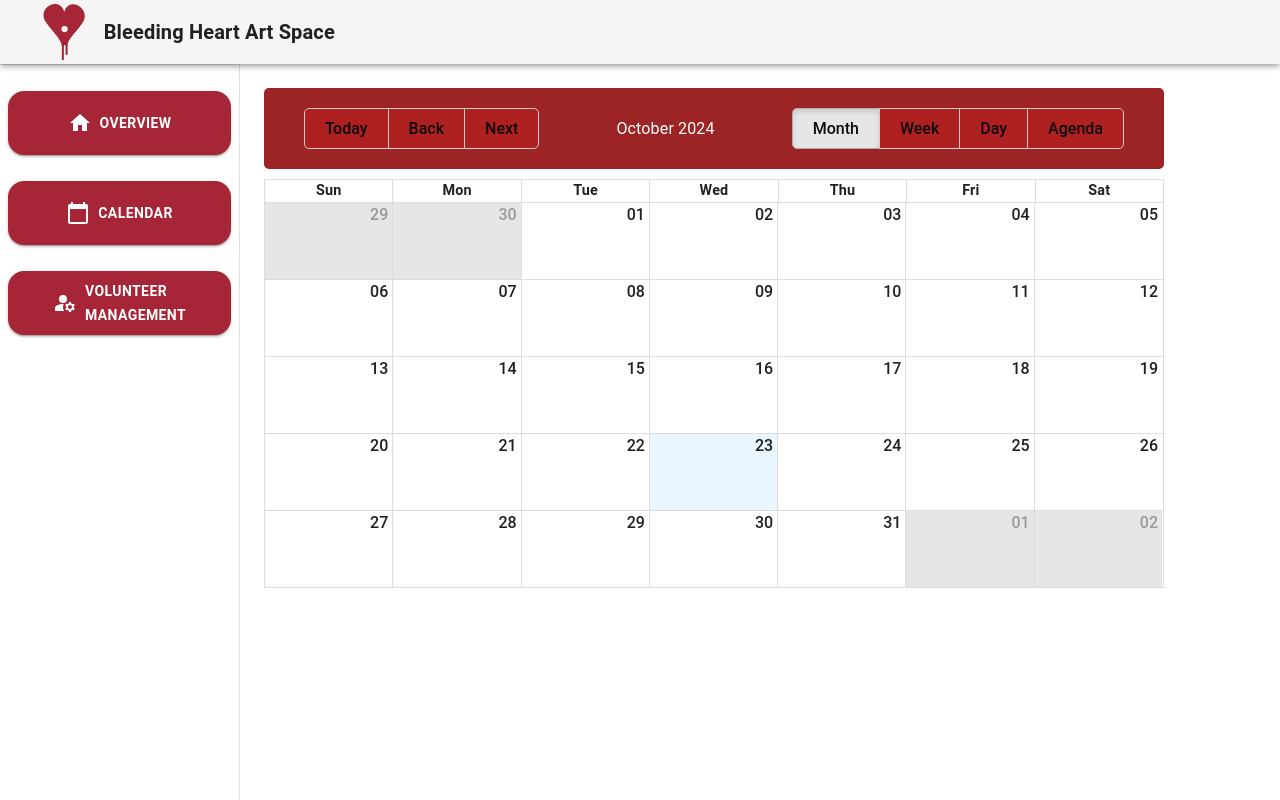
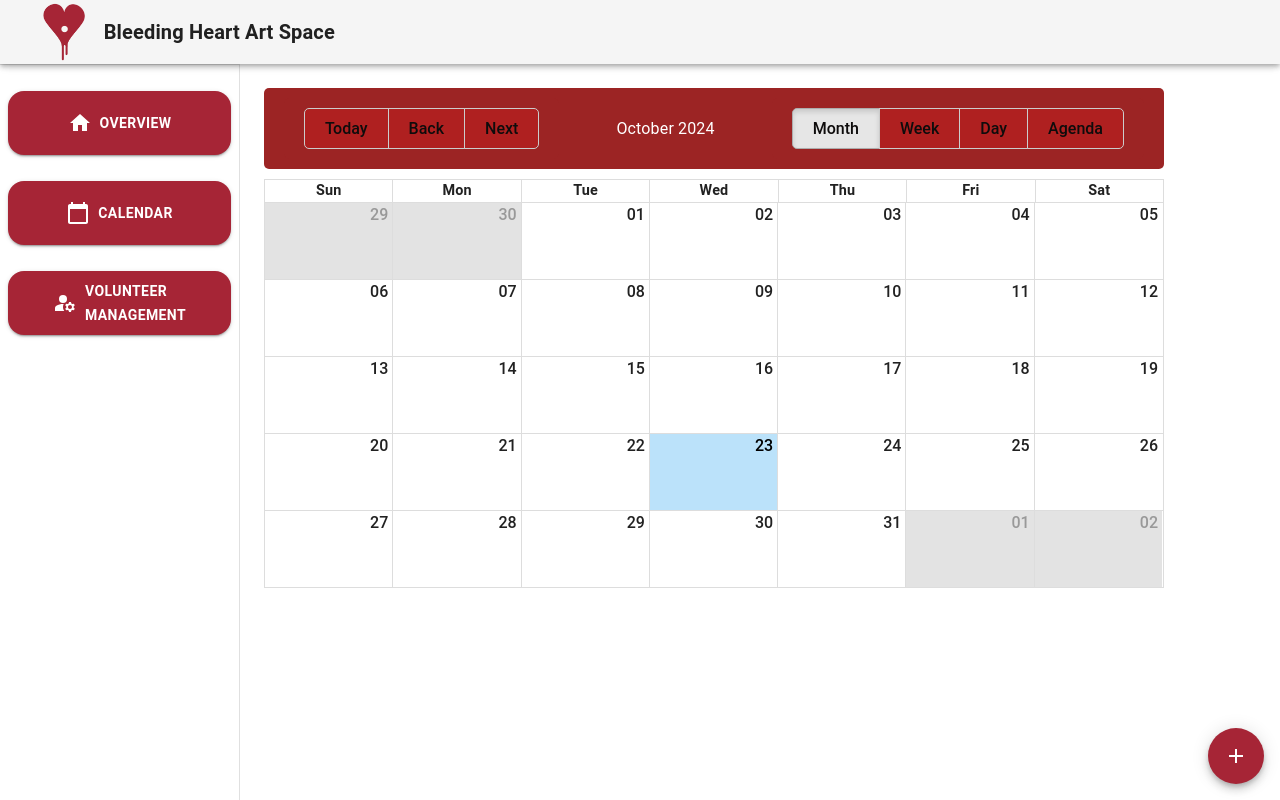
Before and after one commit to UAlberta-CMPUT401/f24project-Bleeding-Heart-Art-Space, a React (Vite) app in the folder frontend/: page /calendar in a window 1280 px wide. Built offline with nearby package versions, Linux system fonts and the light colour scheme; no server answers.

Commit message:
Modified the create and edit forms. Added a FAB for event creation to calendar

```diff
--- a/frontend/src/app/pages/BasicCalendar/BasicCalendar.css
+++ b/frontend/src/app/pages/BasicCalendar/BasicCalendar.css
@@ -27,3 +27,30 @@
     border-radius: 5px; /* Add rounded corners */
     padding: 10px 20px; /* Adjust padding */
 }
+
+.rbc-off-range-bg {
+    background-color: rgba(200, 200, 200, 0.5); /* Light gray */
+}
+
+.rbc-today {
+    color: black;
+    background-color: rgb(187, 226, 250);
+}
+
+.rbc-current {
+    color: black;
+}
+
+.floating-button {
+    position: fixed;
+    bottom: 16px;
+    right: 16px;
+    z-index: 1000;
+}
+
+@media (max-width: 600px) {
+    .floating-button {
+        bottom: 10px;
+        right: 10px;
+    }
+}
--- a/frontend/src/app/pages/BasicCalendar/BasicCalendar.tsx
+++ b/frontend/src/app/pages/BasicCalendar/BasicCalendar.tsx
@@ -1,6 +1,8 @@
 import EventCalendar from "./Components/CalendarEvent";
 import { useNavigate } from "react-router-dom"; // Import useNavigate
 import './BasicCalendar.css';
+import { Fab } from '@mui/material';
+import AddIcon from '@mui/icons-material/Add';
 
 export default function BasicCalendar() {
 
@@ -16,9 +18,30 @@ export default function BasicCalendar() {
         navigate(`/create-event?start=${slotInfo.start.toISOString()}&end=${slotInfo.end.toISOString()}`); // Navigates to CreateEvent page with start, end dates and times
     };
 
+    // Function to handle FAB click
+    const handleFabClick = () => {
+        navigate('/create-event'); // Navigates to CreateEvent page without start and end dates
+    };
+
     return (
         <div style={{ maxWidth: 900 }}>
             <EventCalendar onEventClick={handleEventClick} onSlotSelect={handleSlotSelect} />
+
+            <Fab
+                color="primary"
+                aria-label="add"
+                className="floating-button"
+                onClick={handleFabClick}
+                style={{
+                    position: 'fixed',
+                    bottom: 16,
+                    right: 16,
+                    zIndex: 1000
+                }}
+            >
+                <AddIcon />
+            </Fab>
+
         </div>
     );
 }
--- a/frontend/src/app/pages/CreateEvent/CreateEvent.module.css
+++ b/frontend/src/app/pages/CreateEvent/CreateEvent.module.css
@@ -2,16 +2,17 @@
     display: flex;
     justify-content: center;
     align-items: center;
-    min-height: 100vh;
-    padding: 20px;
+    height: calc(100vh - 90px);
     background-color: #0000;
 }
 
 .card {
-    padding: 40px;
+    position: relative;
+    padding: 15px;
     max-width: 800px;
     width: 100%;
-    margin: 20px 0;
+    height: auto;
+    overflow: auto;
     border-radius: 15px;
     background-color: #0000;
 }
--- a/frontend/src/app/pages/CreateEvent/CreateEvent.tsx
+++ b/frontend/src/app/pages/CreateEvent/CreateEvent.tsx
@@ -1,8 +1,8 @@
 import React, { useState, useEffect } from 'react';
-import { TextField, Button, Grid, Typography, Container, Card } from '@mui/material';
+import { TextField, Button, Grid, Typography, Container, Card, IconButton  } from '@mui/material';
 import axios from 'axios';
 import styles from "./CreateEvent.module.css";
-import { EventNote, LocationOn } from '@mui/icons-material';
+import { EventNote, LocationOn, Close } from '@mui/icons-material';
 import '@components/layout/TopNav.css';
 import '@components/layout/Dashboard.css';
 import { useNavigate, useLocation } from 'react-router-dom';
@@ -115,6 +115,12 @@ const CreateEvent: React.FC<CreateEventProps> = ({ isSidebarOpen, onAddEvent })
         <div style={{ width: formWidth }}>
             <Container className={styles.container}>
                 <Card elevation={6} className={styles.card}>
+                    <IconButton
+                        onClick={() => navigate('/calendar')} // Navigate back to the calendar
+                        style={{ position: 'absolute', top: '10px', left: '10px', zIndex: 10 }}
+                    >
+                        <Close style={{ fontSize: '40px', color: 'white' }} />
+                    </IconButton>
                     <Typography fontWeight="bold" variant="h3" align="center" gutterBottom>
                         Create Event
                     </Typography>
--- a/frontend/src/app/pages/EditEvent/EditEvent.module.css
+++ b/frontend/src/app/pages/EditEvent/EditEvent.module.css
@@ -2,16 +2,17 @@
     display: flex;
     justify-content: center;
     align-items: center;
-    min-height: 100vh;
-    padding: 20px;
+    height: calc(100vh - 90px);
     background-color: #0000;
 }
 
 .card {
-    padding: 40px;
+    position: relative;
+    padding: 15px;
     max-width: 800px;
     width: 100%;
-    margin: 20px 0;
+    height: auto;
+    overflow: auto;
     border-radius: 15px;
     background-color: #0000;
 }
--- a/frontend/src/app/pages/EditEvent/EditEvent.tsx
+++ b/frontend/src/app/pages/EditEvent/EditEvent.tsx
@@ -1,8 +1,8 @@
 import React, { useState, useEffect } from 'react';
-import { TextField, Button, Grid, Typography, Container, Card } from '@mui/material';
+import { TextField, Button, Grid, Typography, Container, Card, IconButton } from '@mui/material';
 import axios from 'axios';
 import styles from "./EditEvent.module.css";
-import { EventNote, LocationOn } from '@mui/icons-material';
+import { EventNote, LocationOn, Close } from '@mui/icons-material';
 import { useParams, useNavigate } from 'react-router-dom';
 
 interface EditEventProps {
@@ -102,8 +102,15 @@ const EditEvent: React.FC<EditEventProps> = ({ isSidebarOpen }) => {
     };
 
     return (
+        <div style={{ width: formWidth }}>
             <Container className={styles.container}>
                 <Card elevation={6} className={styles.card}>
+                    <IconButton
+                        onClick={() => navigate('/calendar')} // Navigate back to the calendar
+                        style={{ position: 'absolute', top: '10px', left: '10px', zIndex: 10 }}
+                        >
+                            <Close style={{ fontSize: '40px', color: 'white' }} />
+                    </IconButton>
                     <Typography fontWeight="bold" variant="h3" align="center" gutterBottom>
                         Edit Event
                     </Typography>
@@ -230,6 +237,7 @@ const EditEvent: React.FC<EditEventProps> = ({ isSidebarOpen }) => {
                     </form>
                 </Card>
             </Container>
+        </div>
     );
 };
 
```
Lines whose indentation alone changed are shown as unchanged.
